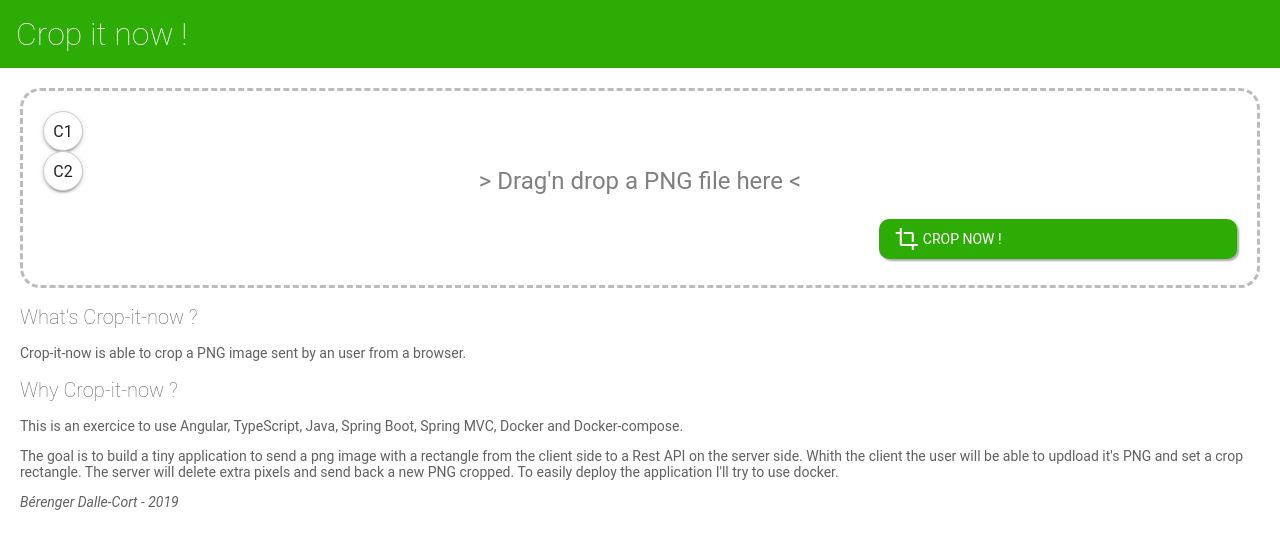
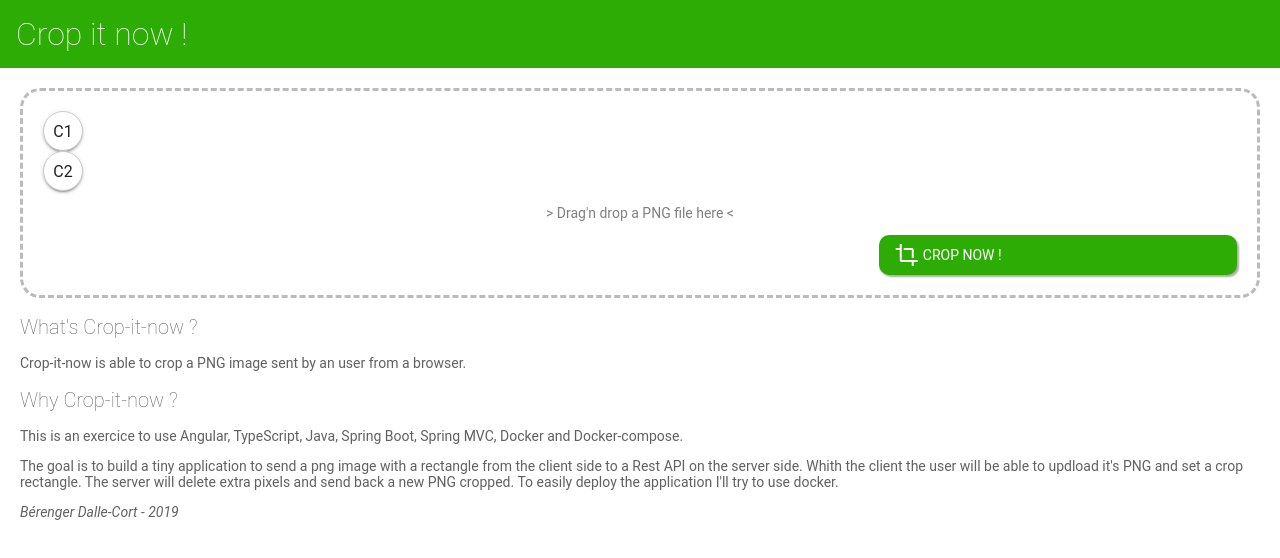
Before and after one commit to berdal84/angular-crop-it-now, an Angular app: page / in a window 1280 px wide. Shown: the top 558 px of the page. Built offline with nearby package versions, Linux system fonts and the light colour scheme.

Commit message:
drag'n drop text size reduced.

```diff
--- a/src/app/crop/crop.component.css
+++ b/src/app/crop/crop.component.css
@@ -29,12 +29,9 @@
 .droppable-area p
 {
   width:100%;
+  height:100%;
   text-align: center;
-  position:relative;
-  top:50%;
-  margin-top:-1em;
   color:grey;
-  font-size:1.5em
 }
 /*
   Style for draggable circles
```
